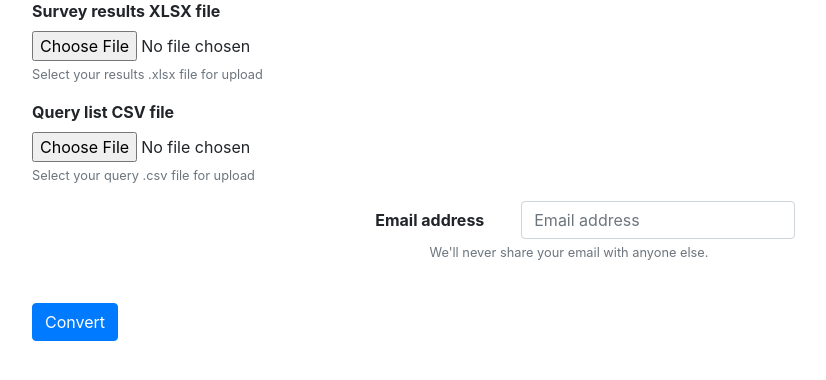
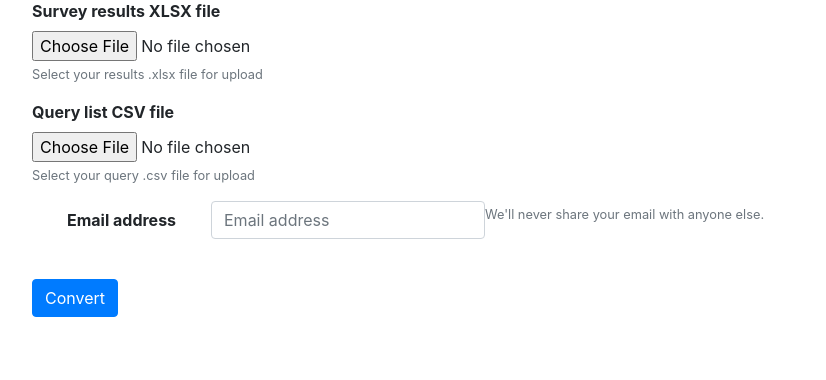
Before and after one commit to OkeyDokeyGnocchi/forms-to-data-web, a Flask app: page /convert in a window 1280 px wide. Shown: the part 253-633 px from the top of the page, without its empty margins (71-897 px from the left). Run offline with Flask 2, Linux system fonts and the light colour scheme; some libraries are stand-ins or nearby versions.

Commit message:
Update convert.html
add row again

```diff
--- a/templates/convert.html
+++ b/templates/convert.html
@@ -29,7 +29,7 @@
         Please provide a .csv file.
       </div>
     </div>
-    <div class="form-group">
+    <div class="form-group row">
       <label for="userEmail" class="font-weight-bold col-sm-2 col-form-label">Email address</label>
       <input type="email" class="form-control" id="userEmail" name="userEmail" aria-describedby="emailHelp" placeholder="Email address">
       <small id="emailHelp" class="form-text text-muted">We'll never share your email with anyone else.</small>
```
